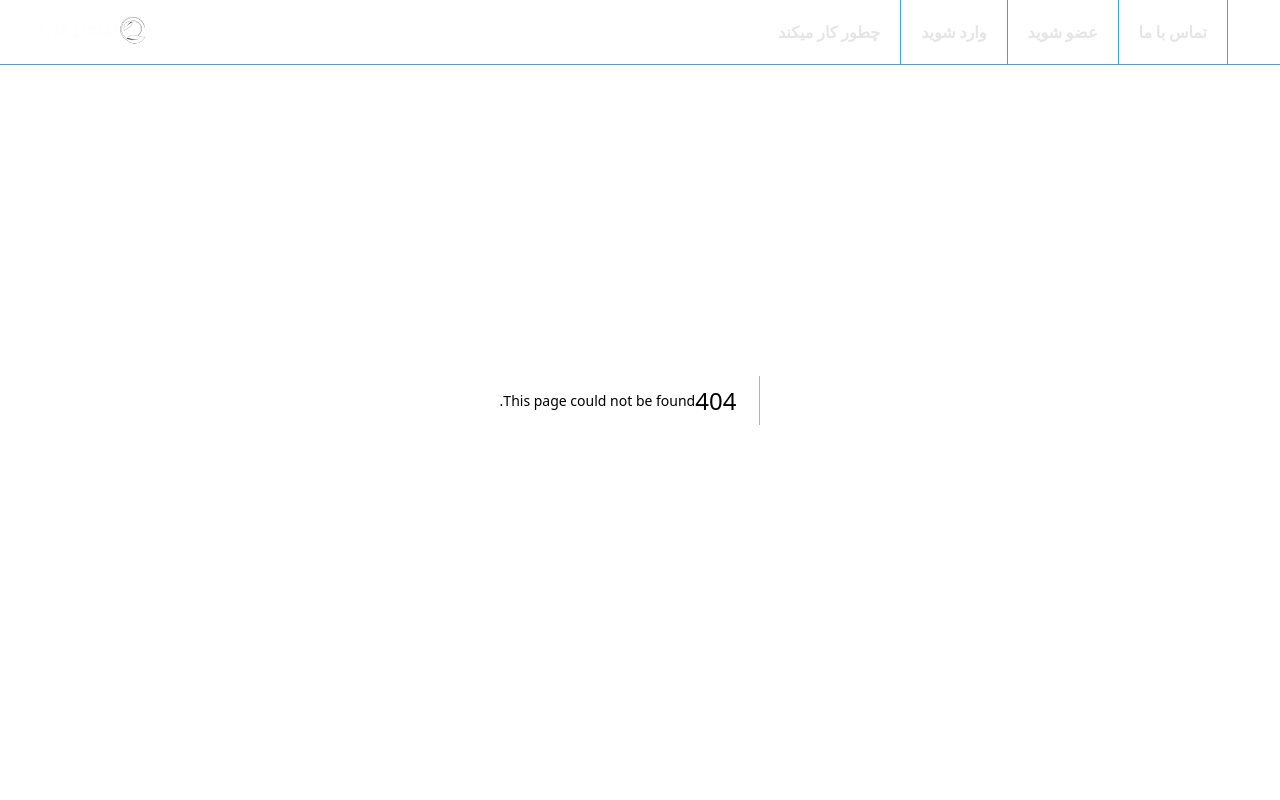
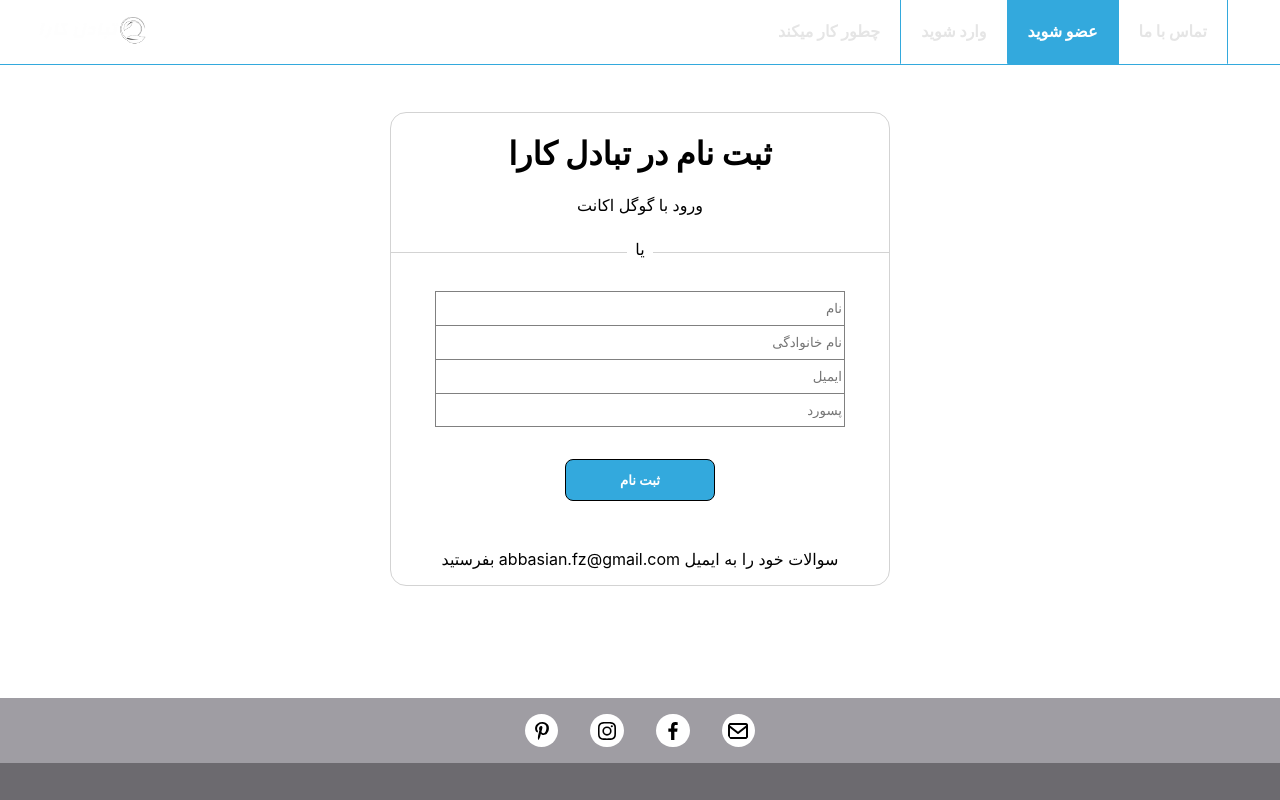
Before and after one commit to hasti2027/tabadolkara, a Next.js app: page /join in a window 1280 px wide. Before the commit this address had no page. Shown: the top 800 px of the page. Built offline with nearby package versions, Linux system fonts and the light colour scheme.

Commit message:
Join page

```diff
--- a/app/Header.module.css
+++ b/app/Header.module.css
@@ -43,7 +43,13 @@
   border-bottom: 1px solid transparent;
   padding: 22px 20px;
   color: #e5e5e5;
+  border-bottom: 2px solid transparent;
   /* height: 100px; */
+}
+
+.header li:hover {
+  cursor: pointer;
+  border-bottom: 2px solid white;
 }
 
 .headerScroll {
@@ -56,6 +62,15 @@
 
 .burger {
   display: none;
+}
+
+.header .join {
+  background: #33a9dd;
+  color: white;
+}
+
+.head .ulScroll li:hover {
+  border-bottom: 2px solid #33a9dd;
 }
 
 /* .header img { */
--- a/app/Header.tsx
+++ b/app/Header.tsx
@@ -26,22 +26,22 @@ function Header() {
       {/* console.log() */}
       <div className={style.logo}>
         <Link href="/">
-          <img src="logo-3.png" height="60px"></img>
+          <img
+            src={browserWindowHeight > 0 ? "logo-blue.png" : "logo-3.png"}
+            height="60px"
+          ></img>
         </Link>
       </div>
-      <ul>
+      <ul className={browserWindowHeight > 0 ? style.ulScroll : ""}>
         <li>
           <Link href="/about">چطور کار میکند</Link>
         </li>
-
         <li>
           <Link href="#">وارد شوید</Link>
         </li>
-
-        <li>
+        <li className={style.join}>
           <Link href="#">عضو شوید</Link>
         </li>
-
         <li>
           <Link href="#"> تماس با ما</Link>
         </li>
--- /dev/null
+++ b/app/join/join.module.css
@@ -0,0 +1,50 @@
+.joinPage {
+  margin: 7rem auto;
+  text-align: center;
+  max-width: 500px;
+  border: 1px solid lightgray;
+  border-radius: 1rem;
+}
+
+.orContainer {
+  display: flex;
+  flex-direction: row;
+  justify-content: center;
+  align-items: center;
+  margin-bottom: 1rem;
+}
+
+.hrLike {
+  height: 1px;
+  width: 100%;
+  background-color: lightgray;
+}
+
+.or {
+  padding: 0 0.5rem;
+  margin-top: 0.5rem;
+}
+.joinPage input {
+  display: block;
+  margin: 0 auto;
+  width: 410px;
+  height: 34px;
+  border: 1px solid grey;
+  border-bottom: none;
+}
+.joinPage input:nth-of-type(4) {
+  border-bottom: 1px solid grey;
+}
+.joinPage button {
+  margin: 2rem 0;
+  width: 150px;
+  height: 42px;
+  border-radius: 0.5rem;
+  background-color: #33a9dd;
+  color: white;
+  border: 1px solid black;
+  font-weight: bold;
+}
+.joinPage p .underButton {
+  border-top: 1px solid grey;
+}
--- /dev/null
+++ b/app/join/page.tsx
@@ -0,0 +1,28 @@
+import styles from "./join.module.css";
+
+export default function Join() {
+  return (
+    <div className={styles.joinPage}>
+      <h1>ثبت نام در تبادل کارا</h1>
+      <div>
+        <p> ورود با گوگل اکانت </p>
+      </div>
+      <div className={styles.orContainer}>
+        <div className={styles.hrLike}></div>
+        <p className={styles.or}>یا</p>
+        <div className={styles.hrLike}></div>
+      </div>
+
+      <div>
+        <input type="text" placeholder="نام" />
+        <input type="text" placeholder="نام خانوادگی" />
+        <input type="email" placeholder="ایمیل" />
+        <input type="password" placeholder="پسورد" />
+      </div>
+      <button>ثبت نام</button>
+      <p className="underButton">
+        سوالات خود را به ایمیل abbasian.fz@gmail.com بفرستید
+      </p>
+    </div>
+  );
+}
```
Also changed, not shown: public/logo-blue.png (added).
